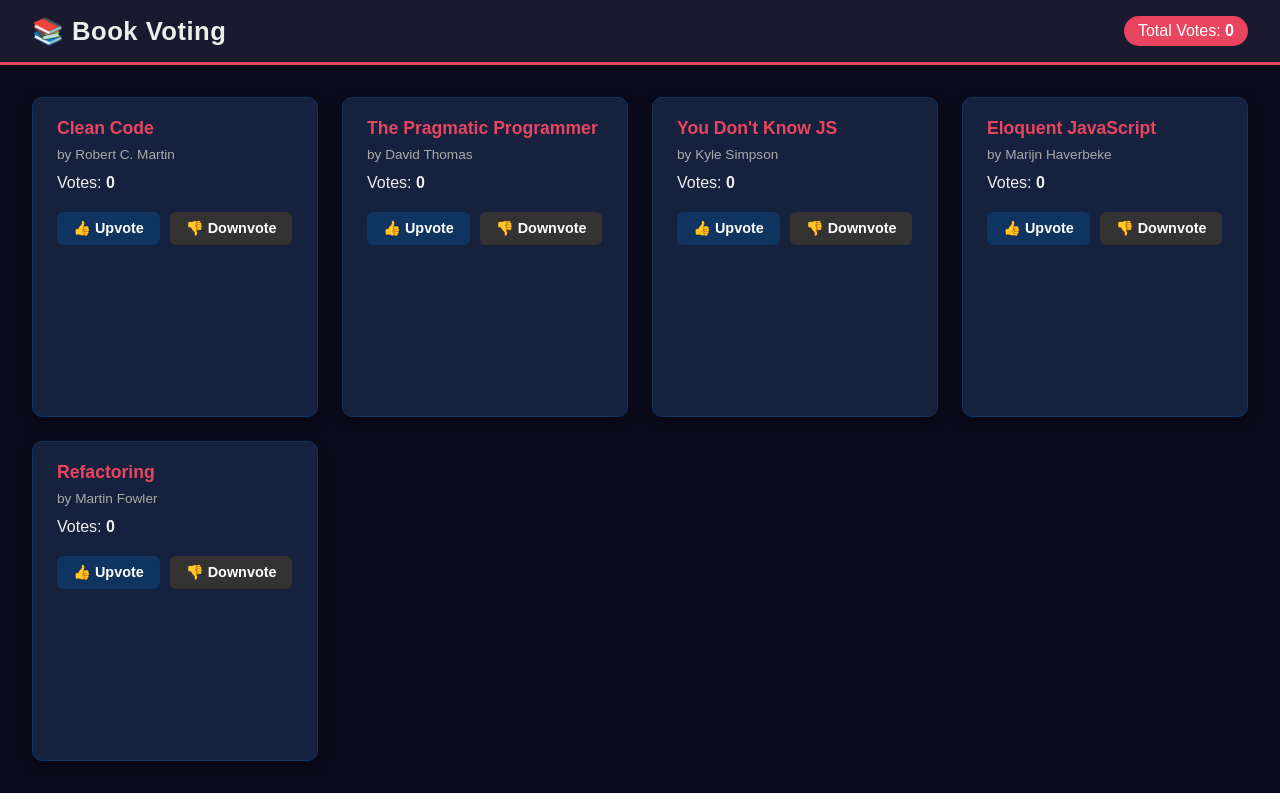
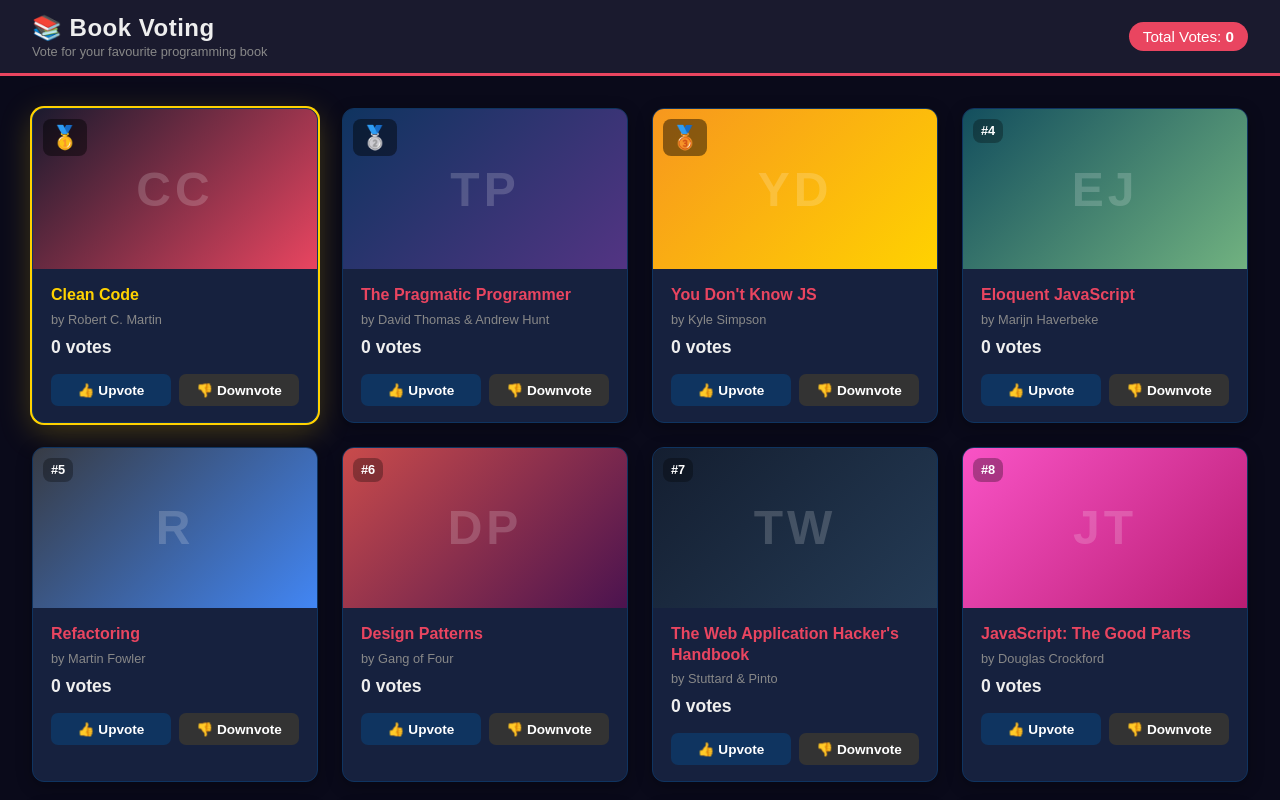
Before and after one commit to melakunet/ReactApp_4, a Next.js app: page / in a window 1280 px wide. Shown: the top 800 px of the page. Built offline with nearby package versions, Linux system fonts and the light colour scheme.

Commit message:
UI upgrade - book covers, hover descriptions, leaderboard sorting, rank badges, 12 books

```diff
--- a/src/components/BookList.tsx
+++ b/src/components/BookList.tsx
@@ -21,9 +21,9 @@
 
   return (
     <main style={styles.grid}>
-      {/* Loop through books and render a VoteCard for each one */}
-      {books.map((book) => (
-        <VoteCard key={book.id} book={book} />
+      {/* Loop through books — index + 1 gives the rank (store keeps them sorted by votes) */}
+      {books.map((book, index) => (
+        <VoteCard key={book.id} book={book} rank={index + 1} />
       ))}
     </main>
   );
--- a/src/components/Header.tsx
+++ b/src/components/Header.tsx
@@ -1,57 +1,91 @@
 /**
  * Header.tsx
- * The top bar of the app. It shows the app name and
- * a live count of all votes that have been cast so far.
- * I'm reading totalVotes from the Zustand store so it
- * updates automatically whenever someone votes on any book.
+ * The top bar. Shows the app name, a subtitle, the live total vote count,
+ * and the name of the current #1 most-voted book.
  */
 'use client';
 
 import { useVoteStore } from '@/state/useVoteStore';
 
-/**
- * Header
- * I only subscribe to totalVotes here so the header
- * re-renders only when the total changes, not on every state update.
- */
 export function Header() {
-  // Pull just the totalVotes value from the global store
+  // Read the total votes and the full books list from the store
   const totalVotes = useVoteStore((state) => state.totalVotes);
+  const books      = useVoteStore((state) => state.books);
+
+  // The store keeps books sorted by votes, so index 0 is always the leader
+  const topBook = books[0];
 
   return (
     <header style={styles.header}>
-      {/* App title */}
-      <h1 style={styles.title}>📚 Book Voting</h1>
+      {/* Left side — app title and subtitle */}
+      <div>
+        <h1 style={styles.title}>📚 Book Voting</h1>
+        <p style={styles.subtitle}>Vote for your favourite programming book</p>
+      </div>
 
-      {/* Live total vote count — updates whenever any book is voted on */}
-      <span style={styles.badge}>
-        Total Votes: <strong>{totalVotes}</strong>
-      </span>
+      {/* Right side — leader name and total votes */}
+      <div style={styles.right}>
+        {/* Only show the leader badge once at least one vote has been cast */}
+        {topBook && topBook.votes > 0 && (
+          <span style={styles.leader}>
+            🥇 {topBook.title}
+          </span>
+        )}
+        <span style={styles.badge}>
+          Total Votes: <strong>{totalVotes}</strong>
+        </span>
+      </div>
     </header>
   );
 }
 
-/** Styles for the header bar */
 const styles: Record<string, React.CSSProperties> = {
   header: {
     display: 'flex',
     alignItems: 'center',
     justifyContent: 'space-between',
-    padding: '16px 32px',
+    padding: '14px 32px',
     backgroundColor: '#1a1a2e',
     color: '#eee',
     borderBottom: '3px solid #e94560',
+    flexWrap: 'wrap',
+    gap: '12px',
   },
   title: {
     margin: 0,
-    fontSize: '1.6rem',
+    fontSize: '1.5rem',
     letterSpacing: '0.5px',
   },
+  subtitle: {
+    margin: '2px 0 0',
+    fontSize: '0.8rem',
+    color: '#888',
+  },
+  right: {
+    display: 'flex',
+    alignItems: 'center',
+    gap: '12px',
+    flexWrap: 'wrap',
+  },
+  leader: {
+    fontSize: '0.85rem',
+    backgroundColor: 'rgba(255,210,0,0.15)',
+    border: '1px solid #ffd200',
+    color: '#ffd200',
+    padding: '5px 12px',
+    borderRadius: '20px',
+    fontWeight: 600,
+    maxWidth: '220px',
+    whiteSpace: 'nowrap',
+    overflow: 'hidden',
+    textOverflow: 'ellipsis',
+  },
   badge: {
-    fontSize: '1rem',
+    fontSize: '0.95rem',
     backgroundColor: '#e94560',
     padding: '6px 14px',
     borderRadius: '20px',
     color: '#fff',
+    whiteSpace: 'nowrap',
   },
 };
--- a/src/components/VoteCard.tsx
+++ b/src/components/VoteCard.tsx
@@ -1,119 +1,244 @@
 /**
  * VoteCard.tsx
- * This is the main reusable widget for the voting app.
- * It takes a single book as a prop and shows its title,
- * author, current vote count, and two buttons to vote up or down.
- * I reuse this same component for every book in the list.
- * The vote state lives in the global Zustand store, so when the
- * vote count changes here it also updates the total in the Header.
+ * The reusable voting card component.
+ * Each card shows a visual book cover, the title, author, vote count,
+ * and upvote/downvote buttons. On hover, a description slides up over
+ * the cover so the user can read a one-sentence summary of the book.
+ * The rank prop (1, 2, 3...) adds a medal badge to the top books.
  */
 'use client';
 
+import { useState } from 'react';
 import { useVoteStore } from '@/state/useVoteStore';
 import type { Book } from '@/state/types';
 
-/** Props for the VoteCard component */
 type VoteCardProps = {
-  /** The book object to display */
   book: Book;
+  rank: number; // position in the sorted leaderboard (1 = top)
 };
+
+/** Medal emoji for the top 3 positions */
+function getRankBadge(rank: number): string {
+  if (rank === 1) return '🥇';
+  if (rank === 2) return '🥈';
+  if (rank === 3) return '🥉';
+  return `#${rank}`;
+}
 
 /**
  * VoteCard
- * Renders the voting card for one book.
- * I'm pulling only upvote and downvote from the store here
- * because the vote count itself comes in through the book prop.
+ * Renders one book with a cover, hover description, rank badge,
+ * vote count, and voting buttons. Reused for every book in BookList.
  */
-export function VoteCard({ book }: VoteCardProps) {
-  // Get the two action functions from the global store
+export function VoteCard({ book, rank }: VoteCardProps) {
   const upvote   = useVoteStore((state) => state.upvote);
   const downvote = useVoteStore((state) => state.downvote);
 
+  // Track whether the mouse is over this card to show the description
+  const [hovered, setHovered] = useState(false);
+
+  // Track which button was last clicked so we can show a pulse animation
+  const [pulse, setPulse] = useState<'up' | 'down' | null>(null);
+
+  // Run a quick pulse animation then clear it after 300ms
+  function handleVote(type: 'up' | 'down') {
+    if (type === 'up') upvote(book.id);
+    else downvote(book.id);
+    setPulse(type);
+    setTimeout(() => setPulse(null), 300);
+  }
+
+  const isTop = rank === 1; // used to add the glowing crown effect
+
   return (
-    <div style={styles.card}>
-      {/* Book title */}
-      <h2 style={styles.title}>{book.title}</h2>
+    <div
+      style={{
+        ...styles.card,
+        boxShadow: isTop
+          ? '0 0 0 2px #ffd200, 0 8px 32px rgba(255,210,0,0.25)'
+          : hovered
+          ? '0 12px 40px rgba(0,0,0,0.5)'
+          : '0 4px 16px rgba(0,0,0,0.3)',
+        transform: hovered ? 'translateY(-6px)' : 'translateY(0)',
+      }}
+      onMouseEnter={() => setHovered(true)}
+      onMouseLeave={() => setHovered(false)}
+    >
+      {/* ── Book cover ── */}
+      <div style={{ ...styles.cover, background: book.coverColor }}>
 
-      {/* Book author */}
+        {/* Rank badge — top-left corner */}
+        <span style={{
+          ...styles.rankBadge,
+          fontSize: rank <= 3 ? '1.4rem' : '0.8rem',
+          background: rank <= 3 ? 'rgba(0,0,0,0.45)' : 'rgba(0,0,0,0.3)',
+        }}>
+          {getRankBadge(rank)}
+        </span>
+
+        {/* Book initials on the cover */}
+        <span style={styles.coverInitials}>
+          {book.title.split(' ').slice(0, 2).map(w => w[0]).join('')}
+        </span>
+
+        {/* Description overlay — slides up on hover */}
+        <div style={{
+          ...styles.descOverlay,
+          opacity: hovered ? 1 : 0,
+          transform: hovered ? 'translateY(0)' : 'translateY(12px)',
+        }}>
+          <p style={styles.descText}>{book.description}</p>
+        </div>
+      </div>
+
+      {/* ── Card body ── */}
+      <div style={styles.body}>
+
+        {/* Title */}
+        <h2 style={{
+          ...styles.title,
+          color: isTop ? '#ffd200' : '#e94560',
+        }}>
+          {book.title}
+        </h2>
+
+        {/* Author */}
         <p style={styles.author}>by {book.author}</p>
 
-      {/* Vote count display */}
-      <p style={styles.voteCount} data-testid="vote-count">
-        Votes: <strong>{book.votes}</strong>
+        {/* Vote count — pulses when voted */}
+        <p
+          data-testid="vote-count"
+          style={{
+            ...styles.voteCount,
+            transform: pulse ? 'scale(1.35)' : 'scale(1)',
+            color: pulse === 'up' ? '#38ef7d' : pulse === 'down' ? '#e94560' : '#eee',
+          }}
+        >
+          {book.votes} {book.votes === 1 ? 'vote' : 'votes'}
         </p>
 
-      {/* Action buttons */}
+        {/* Buttons */}
         <div style={styles.buttons}>
-        {/* Upvote button — passes this book's id to the store action */}
           <button
-          style={{ ...styles.btn, ...styles.upBtn }}
-          onClick={() => upvote(book.id)}
+            style={{
+              ...styles.btn,
+              backgroundColor: pulse === 'up' ? '#38ef7d' : '#0f3460',
+              color: pulse === 'up' ? '#000' : '#fff',
+            }}
+            onClick={() => handleVote('up')}
             aria-label={`Upvote ${book.title}`}
           >
             👍 Upvote
           </button>
-
-        {/* Downvote button — the store makes sure votes don't go below 0 */}
           <button
-          style={{ ...styles.btn, ...styles.downBtn }}
-          onClick={() => downvote(book.id)}
+            style={{
+              ...styles.btn,
+              backgroundColor: pulse === 'down' ? '#e94560' : '#333',
+              color: '#fff',
+            }}
+            onClick={() => handleVote('down')}
             aria-label={`Downvote ${book.title}`}
           >
             👎 Downvote
           </button>
         </div>
       </div>
+    </div>
   );
 }
 
-/** Card styles — I used inline styles to keep everything in one file */
 const styles: Record<string, React.CSSProperties> = {
   card: {
     backgroundColor: '#16213e',
     border: '1px solid #0f3460',
-    borderRadius: '10px',
-    padding: '20px 24px',
+    borderRadius: '12px',
+    overflow: 'hidden',
     display: 'flex',
     flexDirection: 'column',
-    gap: '8px',
-    boxShadow: '0 4px 12px rgba(0,0,0,0.3)',
-    color: '#eee',
-    minWidth: '260px',
+    transition: 'transform 0.22s ease, box-shadow 0.22s ease',
+    cursor: 'default',
+  },
+  cover: {
+    position: 'relative',
+    height: '160px',
+    display: 'flex',
+    alignItems: 'center',
+    justifyContent: 'center',
+    overflow: 'hidden',
+  },
+  rankBadge: {
+    position: 'absolute',
+    top: '10px',
+    left: '10px',
+    borderRadius: '8px',
+    padding: '3px 8px',
+    fontWeight: 'bold',
+    color: '#fff',
+    lineHeight: 1.4,
+    zIndex: 2,
+  },
+  coverInitials: {
+    fontSize: '3rem',
+    fontWeight: 900,
+    color: 'rgba(255,255,255,0.18)',
+    letterSpacing: '4px',
+    userSelect: 'none',
+    zIndex: 1,
+  },
+  descOverlay: {
+    position: 'absolute',
+    bottom: 0,
+    left: 0,
+    right: 0,
+    background: 'rgba(0,0,0,0.78)',
+    padding: '12px 14px',
+    transition: 'opacity 0.25s ease, transform 0.25s ease',
+    zIndex: 3,
+  },
+  descText: {
+    margin: 0,
+    fontSize: '0.78rem',
+    color: '#ddd',
+    lineHeight: 1.5,
+  },
+  body: {
+    padding: '16px 18px',
+    display: 'flex',
+    flexDirection: 'column',
+    gap: '6px',
+    flex: 1,
   },
   title: {
     margin: 0,
-    fontSize: '1.1rem',
-    color: '#e94560',
+    fontSize: '1rem',
+    fontWeight: 700,
+    lineHeight: 1.3,
   },
   author: {
     margin: 0,
-    fontSize: '0.85rem',
-    color: '#aaa',
+    fontSize: '0.8rem',
+    color: '#888',
   },
   voteCount: {
     margin: '4px 0',
-    fontSize: '1rem',
+    fontSize: '1.1rem',
+    fontWeight: 700,
+    transition: 'transform 0.15s ease, color 0.15s ease',
+    color: '#eee',
   },
   buttons: {
     display: 'flex',
-    gap: '10px',
-    marginTop: '8px',
+    gap: '8px',
+    marginTop: '6px',
   },
   btn: {
-    padding: '8px 16px',
+    flex: 1,
+    padding: '8px 0',
     border: 'none',
-    borderRadius: '6px',
+    borderRadius: '7px',
     cursor: 'pointer',
     fontWeight: 'bold',
-    fontSize: '0.9rem',
-    transition: 'opacity 0.2s',
-  },
-  upBtn: {
-    backgroundColor: '#0f3460',
-    color: '#fff',
-  },
-  downBtn: {
-    backgroundColor: '#333',
-    color: '#fff',
+    fontSize: '0.85rem',
+    transition: 'background-color 0.15s ease, color 0.15s ease',
   },
 };
--- a/src/state/types.ts
+++ b/src/state/types.ts
@@ -9,7 +9,9 @@
   id: string;
   title: string;
   author: string;
-  votes: number; // starts at 0, goes up or down as users vote
+  votes: number;       // starts at 0, goes up or down as users vote
+  description: string; // one-sentence summary shown on hover
+  coverColor: string;  // gradient used to draw the book cover
 };
 
 /**
--- a/src/state/useVoteStore.tsx
+++ b/src/state/useVoteStore.tsx
@@ -10,15 +10,105 @@
 
 /**
  * Starting data — all votes begin at 0.
- * I hard-coded the list here to keep things simple.
- * In a real project this would come from an API call.
+ * Each book has a one-sentence description and a cover colour gradient.
  */
 const initialBooks: Book[] = [
-  { id: '1', title: 'Clean Code',               author: 'Robert C. Martin', votes: 0 },
-  { id: '2', title: 'The Pragmatic Programmer',  author: 'David Thomas',     votes: 0 },
-  { id: "3", title: "You Don't Know JS",         author: 'Kyle Simpson',     votes: 0 },
-  { id: '4', title: 'Eloquent JavaScript',       author: 'Marijn Haverbeke', votes: 0 },
-  { id: '5', title: 'Refactoring',               author: 'Martin Fowler',    votes: 0 },
+  {
+    id: '1',
+    title: 'Clean Code',
+    author: 'Robert C. Martin',
+    votes: 0,
+    description: 'A guide to writing readable, maintainable code that your teammates will thank you for.',
+    coverColor: 'linear-gradient(135deg, #1a1a2e, #e94560)',
+  },
+  {
+    id: '2',
+    title: 'The Pragmatic Programmer',
+    author: 'David Thomas & Andrew Hunt',
+    votes: 0,
+    description: 'Timeless advice on becoming a more effective and adaptable software developer.',
+    coverColor: 'linear-gradient(135deg, #0f3460, #533483)',
+  },
+  {
+    id: '3',
+    title: "You Don't Know JS",
+    author: 'Kyle Simpson',
+    votes: 0,
+    description: 'A deep dive into the JavaScript language that challenges what you think you already know.',
+    coverColor: 'linear-gradient(135deg, #f7971e, #ffd200)',
+  },
+  {
+    id: '4',
+    title: 'Eloquent JavaScript',
+    author: 'Marijn Haverbeke',
+    votes: 0,
+    description: 'A modern introduction to JavaScript programming with a focus on writing elegant code.',
+    coverColor: 'linear-gradient(135deg, #134e5e, #71b280)',
+  },
+  {
+    id: '5',
+    title: 'Refactoring',
+    author: 'Martin Fowler',
+    votes: 0,
+    description: 'The definitive book on improving the design of existing code without changing its behaviour.',
+    coverColor: 'linear-gradient(135deg, #373b44, #4286f4)',
+  },
+  {
+    id: '6',
+    title: 'Design Patterns',
+    author: 'Gang of Four',
+    votes: 0,
+    description: 'The classic catalogue of 23 reusable solutions to common software design problems.',
+    coverColor: 'linear-gradient(135deg, #c94b4b, #4b134f)',
+  },
+  {
+    id: '7',
+    title: 'The Web Application Hacker\'s Handbook',
+    author: 'Stuttard & Pinto',
+    votes: 0,
+    description: 'A practical guide to finding and exploiting security flaws in web applications.',
+    coverColor: 'linear-gradient(135deg, #141e30, #243b55)',
+  },
+  {
+    id: '8',
+    title: 'JavaScript: The Good Parts',
+    author: 'Douglas Crockford',
+    votes: 0,
+    description: 'Distills JavaScript down to the elegant, reliable subset that every developer should master.',
+    coverColor: 'linear-gradient(135deg, #f953c6, #b91d73)',
+  },
+  {
+    id: '9',
+    title: 'CSS: The Definitive Guide',
+    author: 'Eric A. Meyer',
+    votes: 0,
+    description: 'The most thorough reference for CSS, covering layout, animation, and modern design techniques.',
+    coverColor: 'linear-gradient(135deg, #11998e, #38ef7d)',
+  },
+  {
+    id: '10',
+    title: 'Learning React',
+    author: 'Alex Banks & Eve Porcello',
+    votes: 0,
+    description: 'A hands-on guide to building modern UIs with React, hooks, and the component model.',
+    coverColor: 'linear-gradient(135deg, #0052d4, #4364f7)',
+  },
+  {
+    id: '11',
+    title: 'TypeScript Deep Dive',
+    author: 'Basarat Ali Syed',
+    votes: 0,
+    description: 'Goes beyond the basics of TypeScript to help you write safer, more scalable applications.',
+    coverColor: 'linear-gradient(135deg, #3a7bd5, #00d2ff)',
+  },
+  {
+    id: '12',
+    title: 'Node.js Design Patterns',
+    author: 'Mario Casciaro',
+    votes: 0,
+    description: 'Teaches proven patterns for writing efficient, scalable back-end applications with Node.js.',
+    coverColor: 'linear-gradient(135deg, #56ab2f, #a8e063)',
+  },
 ];
 
 /**
@@ -47,27 +137,29 @@
 
   /**
    * upvote — adds one vote to the book that matches the given id.
-   * I use .map() so the rest of the books stay unchanged (immutable update).
+   * After updating, books are sorted so the highest-voted rises to the top.
    */
   upvote: (id: string) =>
     set((state) => ({
-      books: state.books.map((book) =>
-        book.id === id
-          ? { ...book, votes: book.votes + 1 } // this is the book being voted
-          : book,                               // all other books stay the same
-      ),
+      books: state.books
+        .map((book) =>
+          book.id === id ? { ...book, votes: book.votes + 1 } : book,
+        )
+        .sort((a, b) => b.votes - a.votes), // re-sort after every vote
     })),
 
   /**
    * downvote — removes one vote, but never goes below 0.
-   * Math.max(0, ...) handles the floor so I don't need an if-statement.
+   * Also re-sorts so the leaderboard stays accurate.
    */
   downvote: (id: string) =>
     set((state) => ({
-      books: state.books.map((book) =>
-        book.id === id
-          ? { ...book, votes: Math.max(0, book.votes - 1) } // min vote is 0
-          : book,
-      ),
+      books: state.books
+        .map((book) =>
+          book.id === id
+            ? { ...book, votes: Math.max(0, book.votes - 1) }
+            : book,
+        )
+        .sort((a, b) => b.votes - a.votes), // re-sort after every vote
     })),
 }));
```
Also changed, not shown: 2 other files (tests, documents, lock files or other folders). Lines whose indentation alone changed are shown as unchanged.
